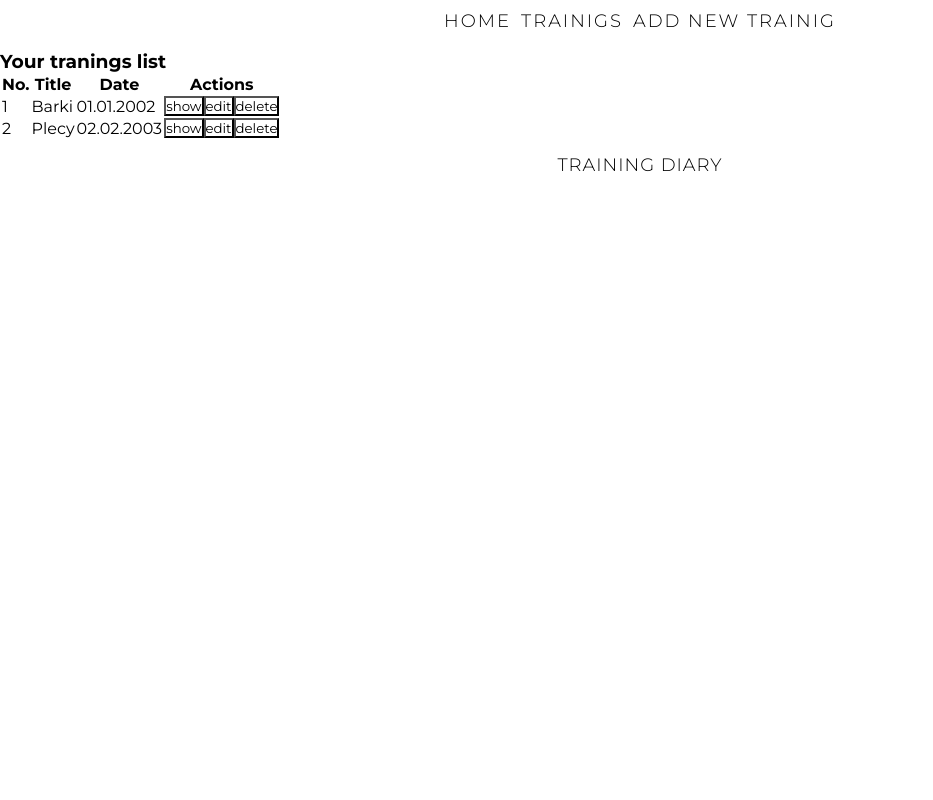
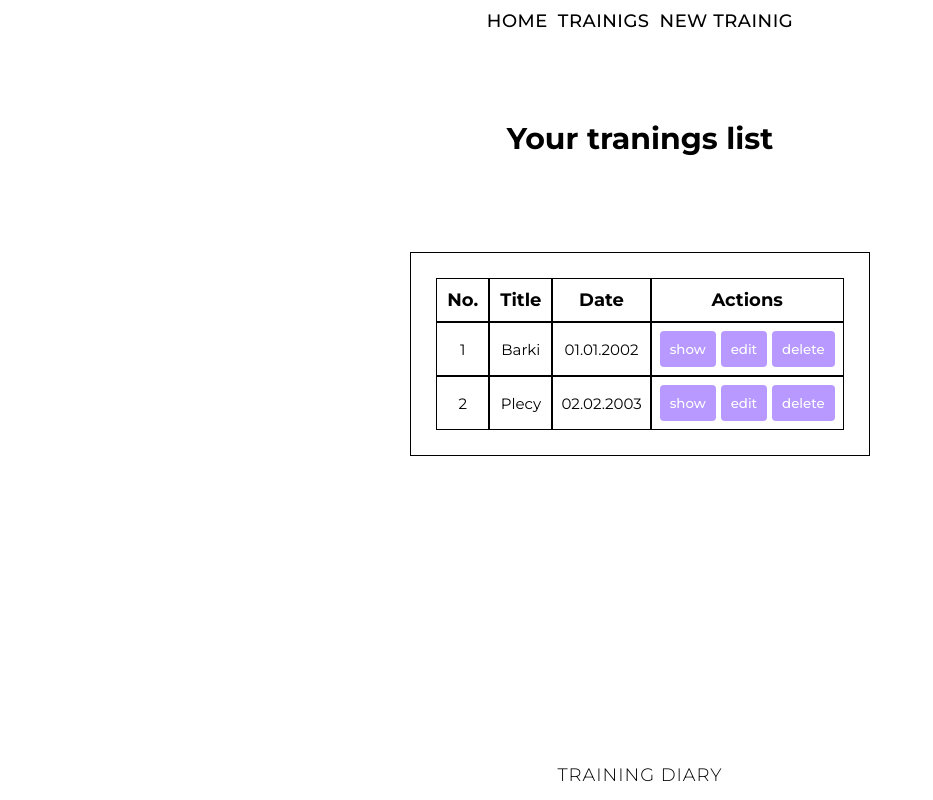
Before and after one commit to MateuszRyniewicz/training-diary, a React (Create React App) app: page /trainigs in a window 1280 px wide. Shown: the whole page, without its empty margins (0-933 px from the left). Built offline with nearby package versions, Linux system fonts and the light colour scheme.

Commit message:
TD18: add style to few pages

```diff
--- a/src/Pages/EditTrainigPage.js
+++ b/src/Pages/EditTrainigPage.js
@@ -2,6 +2,8 @@ import React, { useContext, useState } from 'react';
 import { useParams } from 'react-router-dom';
 
 import { TrainigContext } from '../context/TrainigContext';
+
+import './EditTrainigPage.scss';
 
 const EditTrainigPage = () => {
 	const { id } = useParams();
@@ -29,37 +31,58 @@ const EditTrainigPage = () => {
 	};
 
 	return (
-		<form onSubmit={{ submitForm }}>
-			<div>
-				<p>{trainigToEdit.title}</p>
+		<main>
+			<form className='edit-trainig-page' onSubmit={{ submitForm }}>
+				<div className='edit-trainig-page-header'>
+					<p>{trainigToEdit.title}:</p>
 					<p>{trainigToEdit.date}</p>
 				</div>
-			<div>
+				<div className='edit-trainig-page-box-inputs'>
 					<input
+						className='edit-trainig-page-input'
 						value={inputTitle}
 						type='text'
 						onChange={(e) => setInputTitle(e.target.value)}
 					/>
 					<input
+						className='edit-trainig-page-input'
 						value={inputDate}
 						type='date'
 						onChange={(e) => setInputDate(e.target.value)}
 					/>
 				</div>
 				{excercises.map((excercise, i) => (
-				<div key={i}>
+					<div className='edit-trainig-page-box-inputs' key={i}>
 						<input
+							className='edit-trainig-page-input'
 							name='exName'
 							value={excercise.exName}
 							type='text'
 							onChange={(e) => changeInputsHandle(e, i)}
 						/>
-					<input name='reps' value={excercise.reps} type='text' />
-					<input name='weights' value={excercise.weights} type='text' />
+						<input
+							className='edit-trainig-page-input'
+							name='reps'
+							value={excercise.reps}
+							type='text'
+							onChange={(e) => changeInputsHandle(e, i)}
+						/>
+						<input
+							className='edit-trainig-page-input'
+							name='weights'
+							value={excercise.weights}
+							type='text'
+							onChange={(e) => changeInputsHandle(e, i)}
+						/>
 					</div>
 				))}
-			<button type='submit'>Edit</button>
+				<div className='edit-trainig-page-box-button'>
+					<button className='edit-trainig-page-button-submit' type='submit'>
+						Edit
+					</button>
+				</div>
 			</form>
+		</main>
 	);
 };
 
--- /dev/null
+++ b/src/Pages/EditTrainigPage.scss
@@ -0,0 +1,54 @@
+.edit-trainig-page {
+	border: 1px solid #000;
+	padding: 20px;
+
+	.edit-trainig-page-header {
+		border: 1px solid #000;
+		padding: 10px;
+		font-size: 18px;
+		display: flex;
+		justify-content: center;
+		gap: 20px;
+	}
+
+	.edit-trainig-page-box-inputs {
+
+		padding: 10px;
+		display: flex;
+		justify-content: center;
+		gap: 10px;
+	}
+	.edit-trainig-page-input {
+		height: 35px;
+		width: 50%;
+		padding: 10px 5px;
+		background-color: transparent;
+		outline: none;
+		border: 1px solid #000;
+		border-radius: 6px;
+		color: #000;
+	}
+
+	.edit-trainig-page-box-button {
+
+		padding: 10px;
+		display: flex;
+		justify-content: center;
+		.edit-trainig-page-button-submit {
+			border: none;
+			border-radius: 4px;
+			padding: 8px 30px;
+			font-size: 12px;
+			font-weight: 500;
+			text-transform: uppercase;
+			background-color: #b799ff;
+			color: #fff;
+			cursor: pointer;
+
+			transition: opacity 0.3s;
+			&:hover {
+				opacity: 0.7;
+			}
+		}
+	}
+}
--- a/src/Pages/TrainigPage.js
+++ b/src/Pages/TrainigPage.js
@@ -1,6 +1,8 @@
 import React, { useContext } from 'react';
 import { useParams } from 'react-router-dom';
 import { TrainigContext } from '../context/TrainigContext';
+
+import './TrainigPage.scss';
 
 const TrainigPage = () => {
 	const { id } = useParams();
@@ -10,17 +12,19 @@ const TrainigPage = () => {
 	const singleTrainig = trainigsList.find((trainig) => trainig.id === id);
 
 	return (
-		<div>
-			<p>{singleTrainig.title}</p>
-			<p>{singleTrainig.date}</p>
-			<ul>
+		<main>
+			<div className='training-page'>
+				<p className='trainig-page-title'>{singleTrainig.title}</p>
+				<p className='trainig-page-date'>{singleTrainig.date}</p>
+				<ul className='trainig-page-list'>
 					{singleTrainig.excercises.map((excercise, i) => (
-					<li key={i}>
+						<li className='trainig-paga-list-details' key={i}>
 							{excercise.exName} - {excercise.reps} - {excercise.weights} kg
 						</li>
 					))}
 				</ul>
 			</div>
+		</main>
 	);
 };
 
--- /dev/null
+++ b/src/Pages/TrainigPage.scss
@@ -0,0 +1,23 @@
+.training-page {
+	border: 1px solid #000;
+	padding: 15px;
+	display: flex;
+	justify-content: center;
+	align-items: center;
+	flex-direction: column;
+	gap: 10px;
+
+	.trainig-page-title {
+		font-size: 20px;
+		font-weight: 500;
+	}
+	.trainig-page-date {
+		font-size: 18px;
+		font-weight: 400;
+	}
+
+	.trainig-paga-list-details {
+		font-size: 16px;
+		font-weight: 300;
+	}
+}
--- a/src/Pages/TrainigsListPage.js
+++ b/src/Pages/TrainigsListPage.js
@@ -6,6 +6,8 @@ import { TrainigContext } from '../context/TrainigContext';
 import { ConfirmDialogContext } from '../context/ConfirmDialogContext';
 
 import ConfirmDialog from '../components/ConfirmDialog';
+
+import './TrainigsListPage.scss';
 
 const TrainigsListPage = () => {
 	const { trainigsList, setIdElementToDelete } = useContext(TrainigContext);
@@ -21,33 +23,38 @@ const TrainigsListPage = () => {
 	return (
 		<>
 			{isOpen && <ConfirmDialog />}
-			<div>
-				<h3>Your tranings list</h3>
-				<div className='contanier'>
-					<table>
+			<main className='trainigs-list-page-main'>
+				<h3 className='trainigs-list-page-main-text'>Your tranings list</h3>
+				<div className='trainigs-list-page-contanier'>
+					<table cellSpacing={0} className='trainigs-list-page-table'>
 						<thead>
 							<tr>
-								<th>No.</th>
-								<th>Title</th>
-								<th>Date</th>
-								<th>Actions</th>
+								<th className='trainigs-list-page-th'>No.</th>
+								<th className='trainigs-list-page-th'>Title</th>
+								<th className='trainigs-list-page-th'>Date</th>
+								<th className='trainigs-list-page-th'>Actions</th>
 							</tr>
 						</thead>
 						<tbody>
 							{trainigsList.map((trainig, i) => (
 								<tr key={trainig.id}>
-									<td>{i + 1}</td>
-									<td>{trainig.title}</td>
-									<td>{trainig.date}</td>
-									<td>
-										<button onClick={() => navigate(`/trainigs/${trainig.id}`)}>
+									<td className='trainigs-list-page-td'>{i + 1}</td>
+									<td className='trainigs-list-page-td'>{trainig.title}</td>
+									<td className='trainigs-list-page-td'>{trainig.date}</td>
+									<td className='trainigs-list-page-td box-buttons'>
+										<button
+											className='trainigs-list-page-button'
+											onClick={() => navigate(`/trainigs/${trainig.id}`)}>
 											show
 										</button>
 										<button
+											className='trainigs-list-page-button'
 											onClick={() => navigate(`/trainigs/${trainig.id}/edit`)}>
 											edit
 										</button>
-										<button onClick={() => deleteTrainig(trainig.id)}>
+										<button
+											className='trainigs-list-page-button'
+											onClick={() => deleteTrainig(trainig.id)}>
 											delete
 										</button>
 									</td>
@@ -56,7 +63,7 @@ const TrainigsListPage = () => {
 						</tbody>
 					</table>
 				</div>
-			</div>
+			</main>
 		</>
 	);
 };
--- /dev/null
+++ b/src/Pages/TrainigsListPage.scss
@@ -0,0 +1,48 @@
+.trainigs-list-page-main {
+	justify-content: flex-start;
+
+	.trainigs-list-page-main-text {
+		padding: 70px;
+		font-size: 30px;
+	}
+
+	.trainigs-list-page-contanier {
+		padding: 25px;
+
+		.trainigs-list-page-table {
+			border: 1px solid #000;
+			padding: 25px;
+			.trainigs-list-page-th {
+				border: 1px solid #000;
+				padding: 10px;
+				font-size: 18px;
+			}
+		}
+		.trainigs-list-page-td {
+			border: 1px solid #000;
+			padding: 8px;
+			font-size: 15px;
+			text-align: center;
+		}
+		.box-buttons {
+			display: flex;
+			justify-content: center;
+			align-items: center;
+			gap: 5px;
+
+			.trainigs-list-page-button {
+				padding: 10px;
+				border: none;
+				border-radius: 4px;
+				font-weight: 500;
+				background-color: #b799ff;
+				color: #fff;
+				cursor: pointer;
+				transition: opacity 0.3s;
+				&:hover {
+					opacity: 0.7;
+				}
+			}
+		}
+	}
+}
--- a/src/components/ConfirmDialog.js
+++ b/src/components/ConfirmDialog.js
@@ -1,13 +1,14 @@
 import React, { useContext } from 'react';
 import { ConfirmDialogContext } from '../context/ConfirmDialogContext';
 import { TrainigContext } from '../context/TrainigContext';
+
+import './ConfirmDialog.scss';
 
 const ConfirmDialog = () => {
 	const { setIsOpen } = useContext(ConfirmDialogContext);
 	const { deleteTraining, idElementToDelete } = useContext(TrainigContext);
 
 	const handleConfirmDelete = () => {
-
 		deleteTraining(idElementToDelete);
 		setIsOpen(false);
 	};
@@ -16,10 +17,16 @@ const ConfirmDialog = () => {
 		setIsOpen(false);
 	};
 	return (
-		<div>
-			<h3>are you sure to delete?</h3>
-			<button onClick={handleConfirmDelete}>yes</button>
-			<button onClick={handleCancel}>no</button>
+		<div className='confirm-dialog'>
+			<h3 className='confirm-dialog-main-text'>are you sure to delete?</h3>
+			<div className='confirm-dialog-box-buttons'>
+				<button className='confirm-dialog-button' onClick={handleConfirmDelete}>
+					yes
+				</button>
+				<button className='confirm-dialog-button' onClick={handleCancel}>
+					no
+				</button>
+			</div>
 		</div>
 	);
 };
--- /dev/null
+++ b/src/components/ConfirmDialog.scss
@@ -0,0 +1,41 @@
+.confirm-dialog {
+	border: 1px solid black;
+	padding: 70px;
+	position: absolute;
+	top: 50%;
+	left: 50%;
+	transform: translate(-50%, -50%);
+	display: flex;
+	justify-content: center;
+	align-items: center;
+	flex-direction: column;
+	gap: 20px;
+
+	.confirm-dialog-main-text {
+		font-size: 25px;
+		text-align: center;
+	}
+	.confirm-dialog-box-buttons {
+		padding: 20px;
+		display: flex;
+		justify-content: center;
+		gap: 20px;
+
+		.confirm-dialog-button {
+			border: none;
+			border-radius: 4px;
+			padding: 8px 30px;
+			font-size: 15px;
+			font-weight: 500;
+			text-transform: uppercase;
+			background-color: #b799ff;
+			color: #fff;
+			cursor: pointer;
+
+			transition: opacity 0.3s;
+			&:hover {
+				opacity: 0.7;
+			}
+		}
+	}
+}
--- a/src/components/Header.js
+++ b/src/components/Header.js
@@ -30,7 +30,7 @@ const Header = () => {
 						<Link to='/trainigs'>Trainigs</Link>
 					</li>
 					<li className='menu-link'>
-						<Link to='/trainigs/new'>add new trainig</Link>
+						<Link to='/trainigs/new'>new trainig</Link>
 					</li>
 				</ul>
 			</nav>
--- a/src/components/Header.scss
+++ b/src/components/Header.scss
@@ -39,8 +39,8 @@
 	.nav {
 		padding: 10px;
 		text-transform: uppercase;
-		font-weight: 300;
-		letter-spacing: 2px;
+		font-weight: 500;
+		letter-spacing: 0.5px;
 		height: 50px;
 
 		.menu {
```
Also changed, not shown: 1 other file (tests, documents, lock files or other folders). Lines whose indentation alone changed are shown as unchanged.
